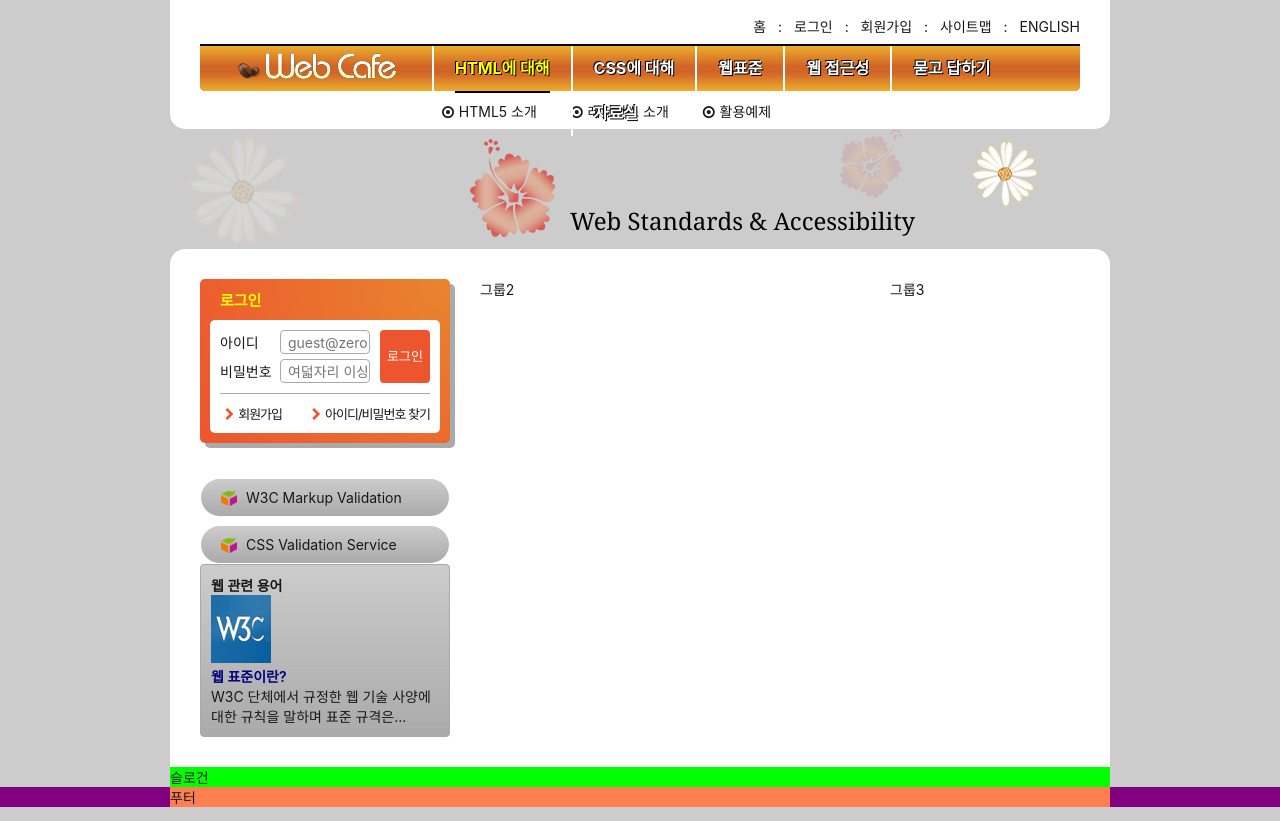
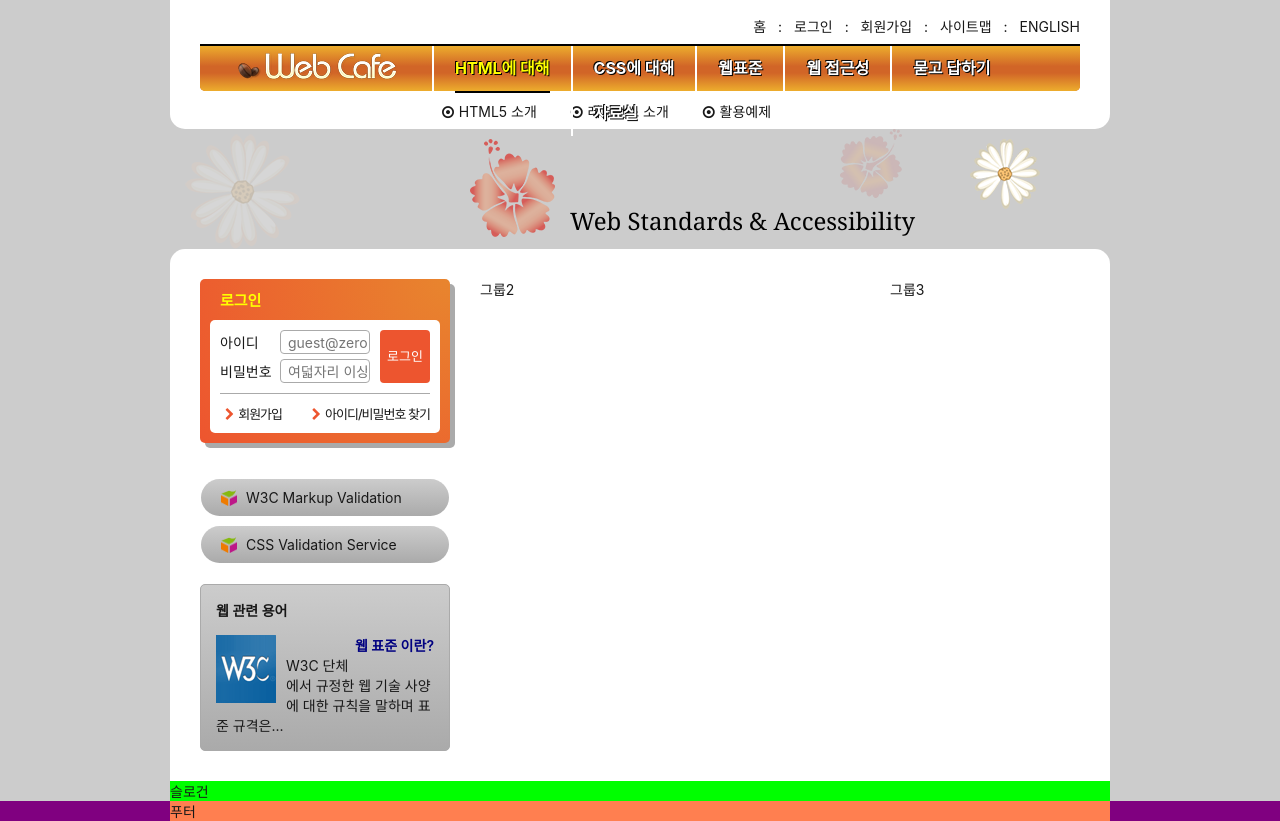
Before and after one commit to GuRaBang/zeroConnecTo, a website: page HTML5/index.html in a window 1280 px wide. Drawn offline with Linux system fonts and the light colour scheme; a web font is replaced by a local one.

Commit message:
혼자 웹 관련 용어 디자인

```diff
--- a/HTML5/css/index.css
+++ b/HTML5/css/index.css
@@ -363,19 +363,35 @@ body{
 }
 
 .term{
-  padding: 10px;
+  background: #aaa linear-gradient(to bottom, #ccc, #aaa);
+  margin-top: 20px;
+  padding: 15px;
   border: 1px solid #aaa;
-  border-radius: 4px;
-  background:  #aaa linear-gradient(to bottom, #ccc, #aaa);;
+  border-radius: 5px;
 }
 
 .term-title{
   font-weight: 600;
 }
 
-.term-contents h3{
+.term-list{
+  margin-top: 15px;
+}
+
+.term-list-subject{
   font-weight: 600;
   color: navy;
+  margin-bottom: 5px;
+  float: right;
+}
+
+.term-list-thumbnail{
+  float: left;
+  margin-right: 10px;
+}
+
+.term-list-brief{
+  padding-top:20px;
 }
 
 .slogan{
--- a/HTML5/index.html
+++ b/HTML5/index.html
@@ -175,11 +175,17 @@
       </ul>
       <section class="term">
         <h2 class="term-title">웹 관련 용어</h2>
-        <div class="term-contents">
-          <img src="./assets/web_standards.gif" alt="W.3.C 로고 이미지" class="w3clogo" />
-          <h3>웹 표준이란?</h3>
-          <div>W3C 단체에서 규정한 웹 기술 사양에 대한 규칙을 말하며 표준 규격은...</div>
-        </div>
+        <dl class="term-list">
+          <div class="">
+            <dt class="term-list-subject">웹 표준 이란?</dt>
+            <dd class="term-list-thumbnail">
+              <img src="./assets/web_standards.gif" alt="W3C 로고" />
+            </dd>
+            <dd class="term-list-brief">
+              W3C 단체에서 규정한 웹 기술 사양에 대한 규칙을 말하며 표준 규격은...
+            </dd>
+          </div>
+        </dl>
       </section>
     </div>
     <div class="group group2">그룹2</div>
```
